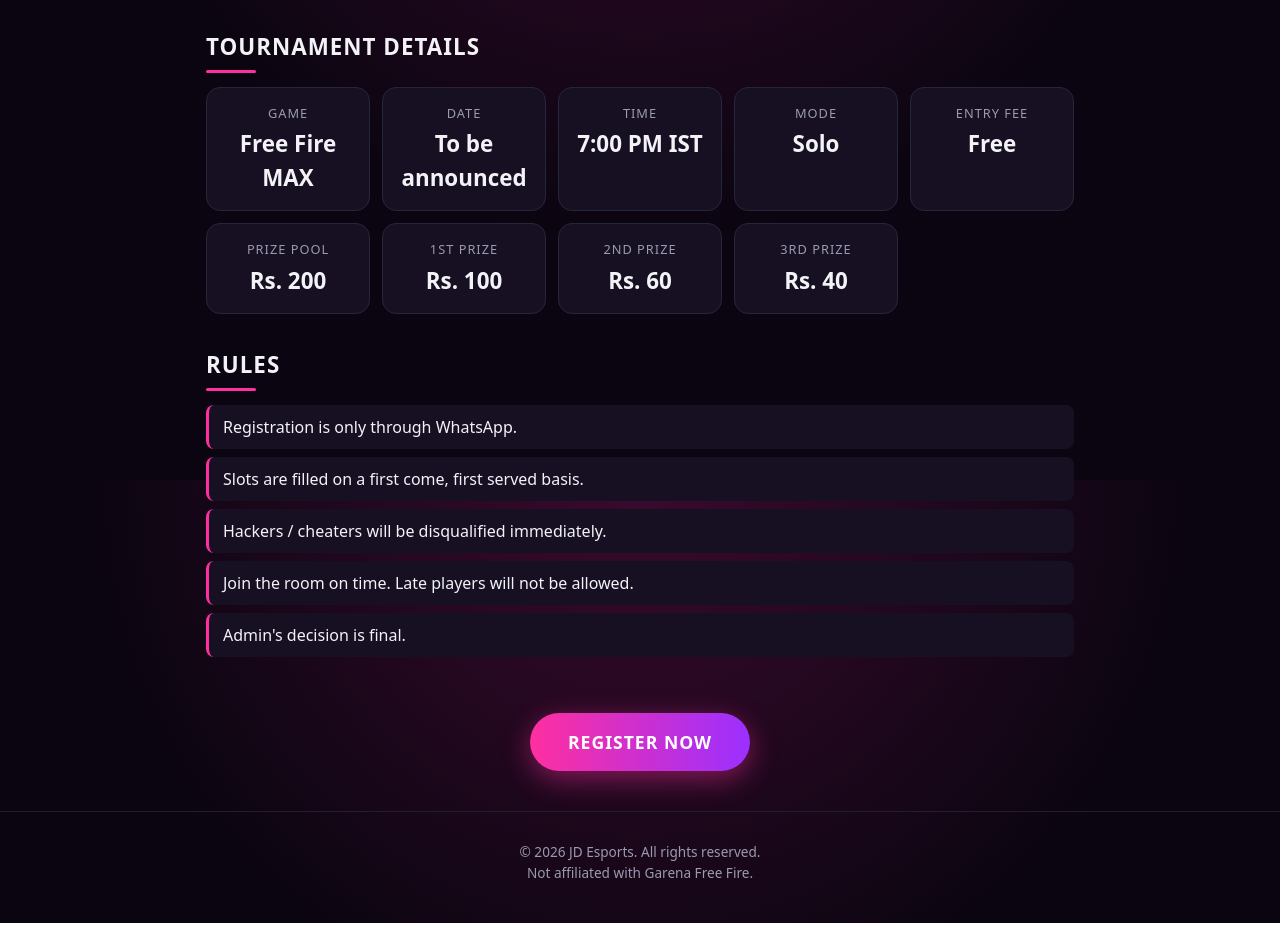
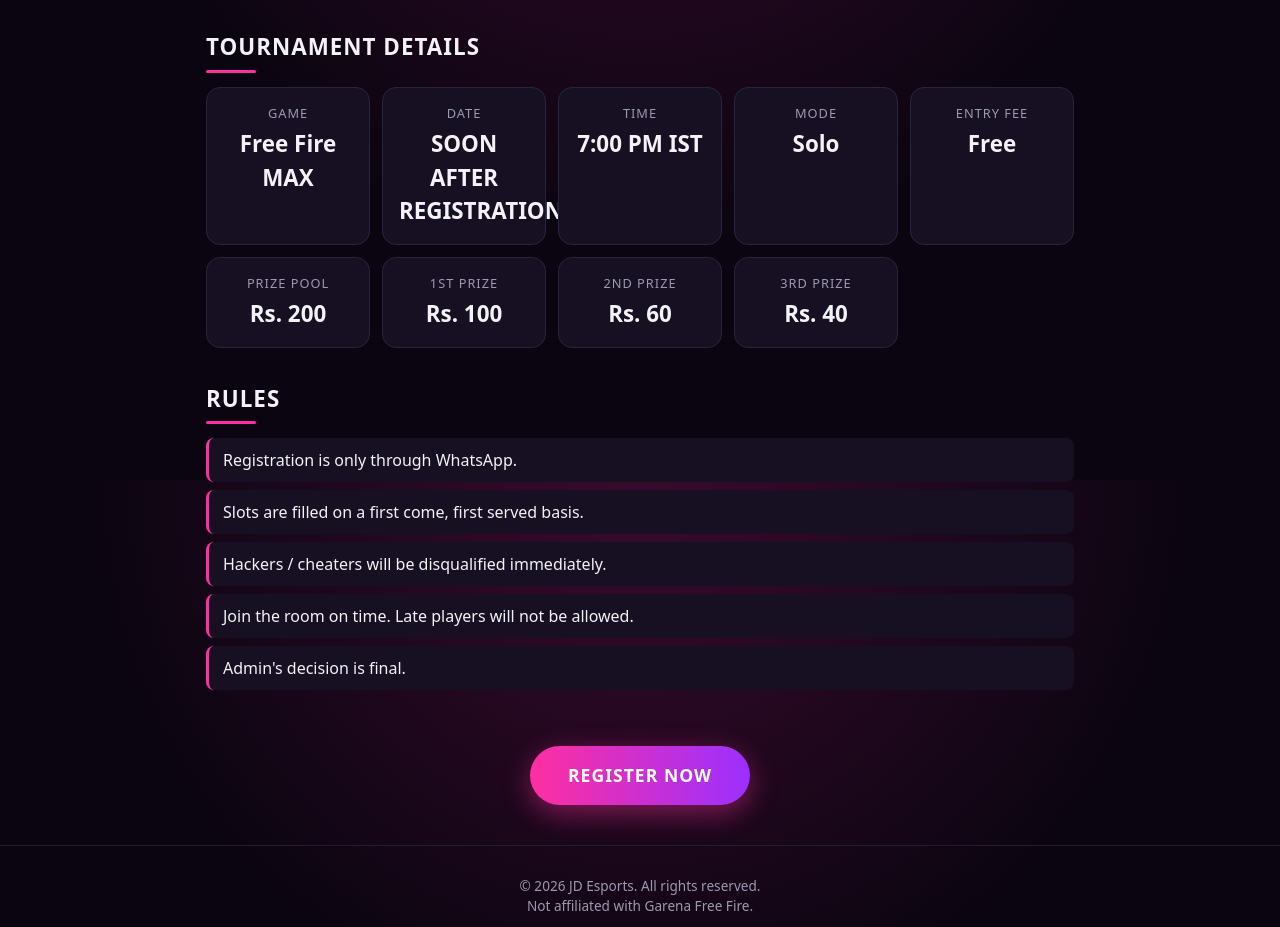
Before and after one commit to jdesports/JD-ESPORSTS-SOLO-TOURNAMENT, a plain HTML site: page index.html in a window 1280 px wide. Shown: the part 1120-2047 px from the top of the page. Drawn offline with Linux system fonts and the light colour scheme.

Commit message:
Update index.html

```diff
--- a/index.html
+++ b/index.html
@@ -156,7 +156,7 @@ const PLAYERS = [
 // 4. Tournament details (change the values)
 const DETAILS = [
   { label: "Game",        value: "Free Fire MAX" },
-  { label: "Date",        value: "To be announced" },
+  { label: "Date",        value: "SOON AFTER REGISTRATION" },
   { label: "Time",        value: "7:00 PM IST" },
   { label: "Mode",        value: "Solo" },
   { label: "Entry Fee",   value: "Free" },
```
